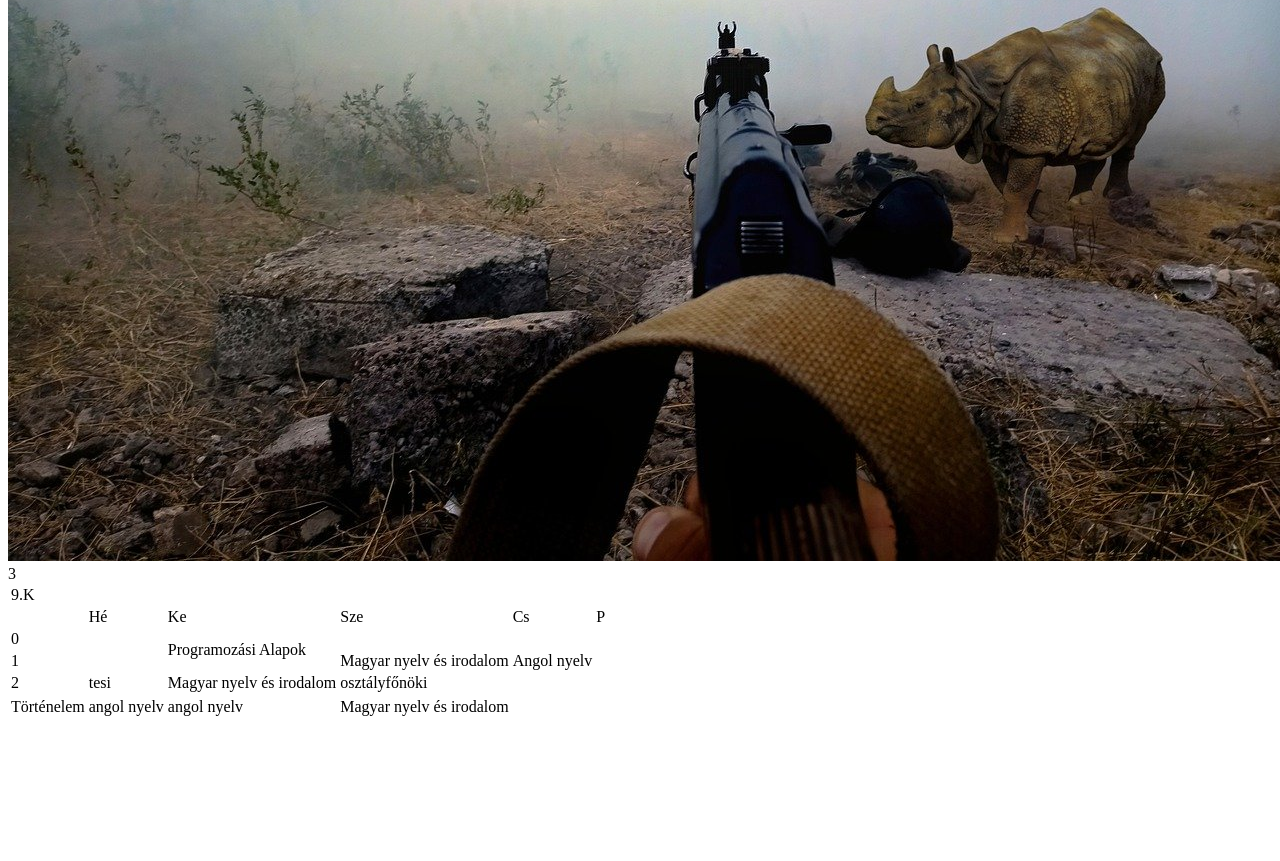
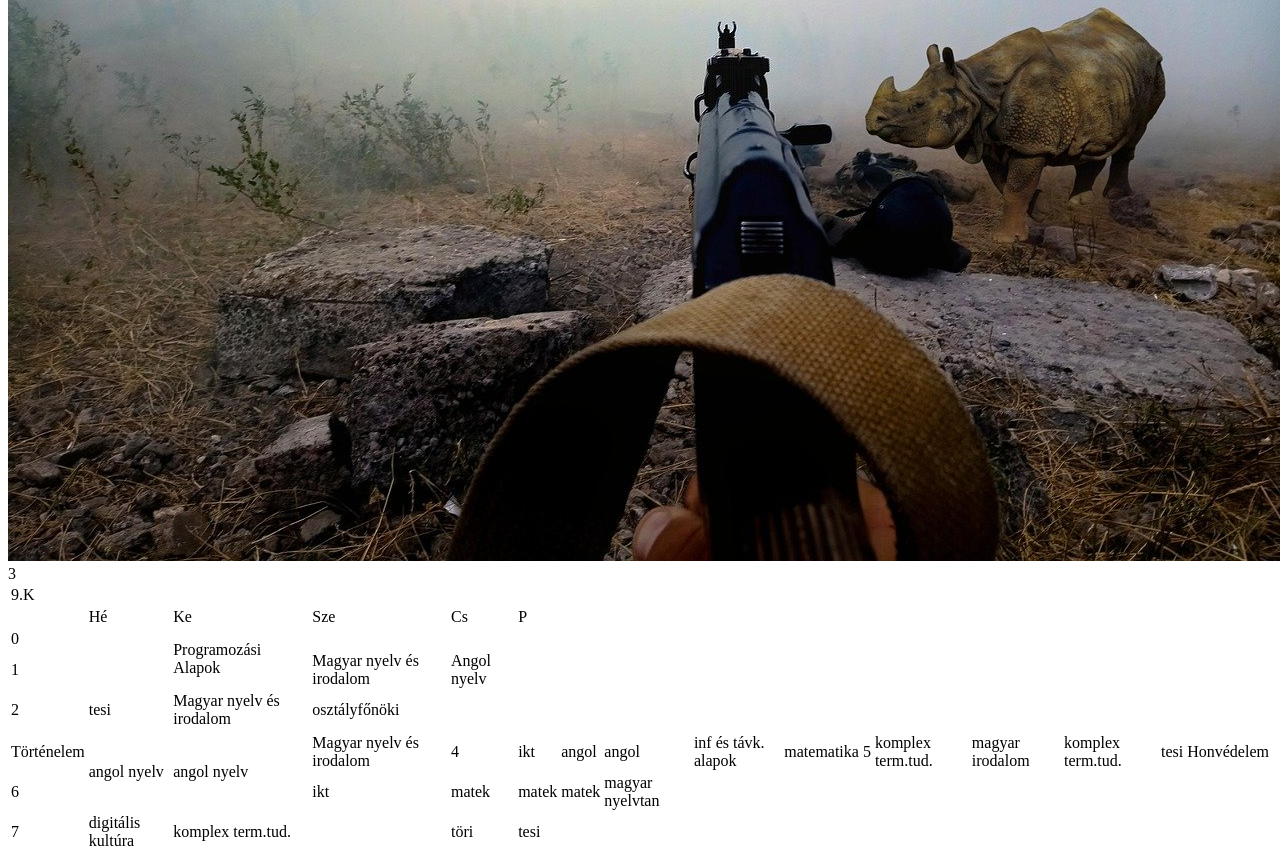
Before and after one commit to vargak99/weboldalam, a plain HTML site: page index.html in a window 1280 px wide. Shown: the part 720-1581 px from the top of the page. Before the commit the page ends 1447 px from the top, so only its background shows below. Drawn offline with Linux system fonts and the light colour scheme.

Commit message:
Update index.html

```diff
--- a/index.html
+++ b/index.html
@@ -54,7 +54,34 @@
 <td rowspan="2">angol nyelv</td>
 <td rowspan="2">angol nyelv</td>
 <td>Magyar nyelv és irodalom</td
-
+</tr>
+<td>4</td>
+<td>ikt</td>
+<td>angol</td>
+<td>angol</td>
+<td>inf és távk. alapok</td>
+<td>matematika</td>
+</td>
+<td>5</td>
+<td>komplex term.tud.</td>
+<td>magyar irodalom</td>
+<td>komplex term.tud.</td>
+<td>tesi</td>
+<td>Honvédelem</td>
+</tr>
+<td>6</td>
+<td>ikt</td>
+<td>matek</td>
+<td>matek</td>
+<td>matek</td>
+<td>magyar nyelvtan</td>
+</tr>
+<td>7</td>
+<td>digitális kultúra</td>
+<td>komplex term.tud.</td>
+<td> </td>
+<td>töri</td>
+<td>tesi</td>
 
 </table>
 </body>
```
